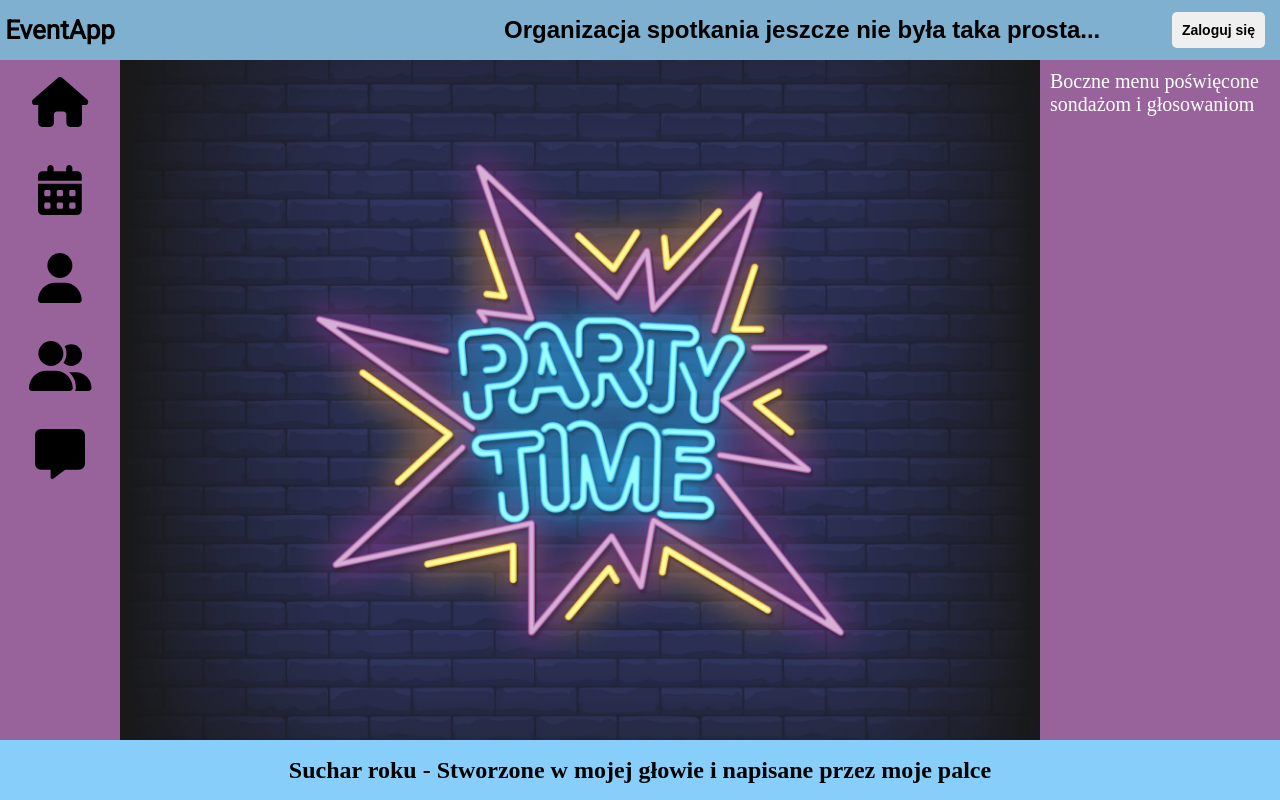
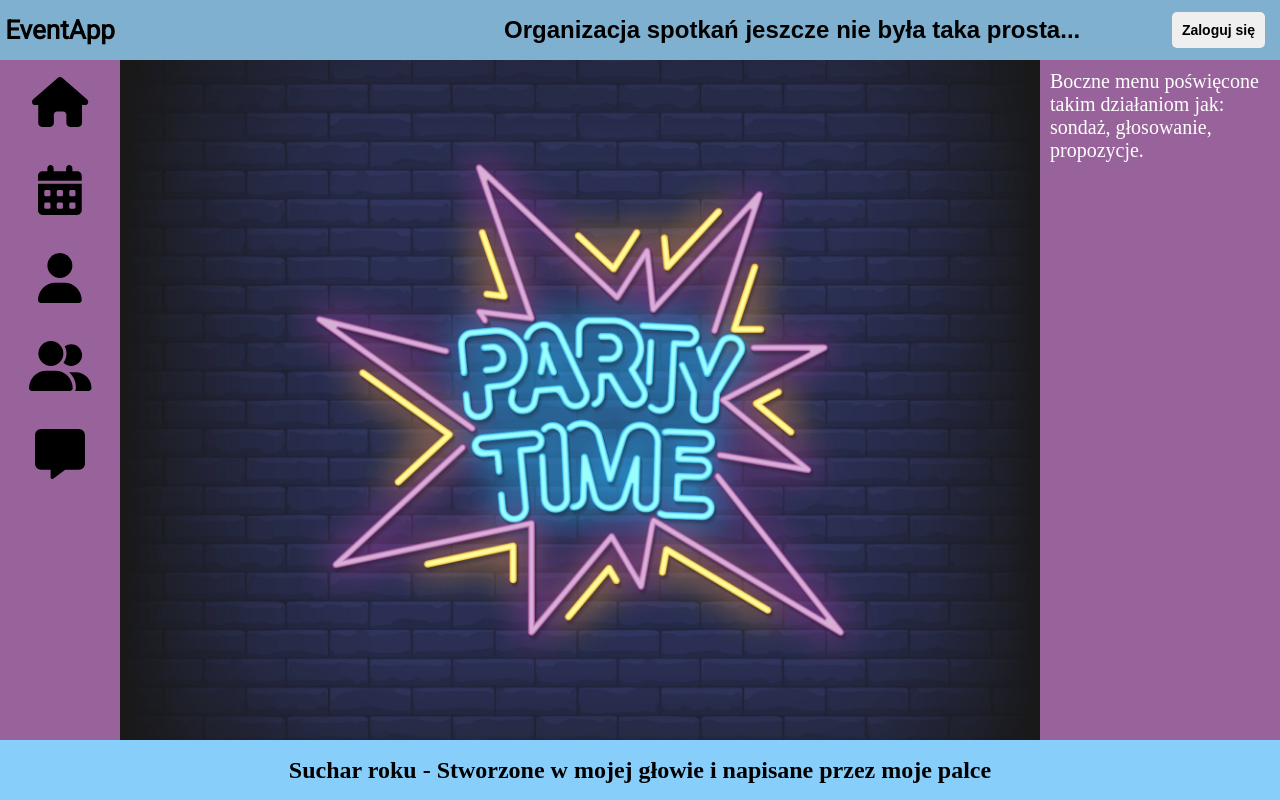
Before and after one commit to JakubSosn/EventApp, a React (Create React App) app: page / in a window 1280 px wide. Built offline with nearby package versions, Linux system fonts and the light colour scheme.

Commit message:
Fixing Content start page

```diff
--- a/src/Aside.jsx
+++ b/src/Aside.jsx
@@ -4,7 +4,7 @@ const Aside = () => {
   return (
     <aside className={styles.wrapperAside}>
       <div>
-        <p>Boczne menu poświęcone sondażom i głosowaniom</p>
+        <p>Boczne menu poświęcone takim działaniom jak: sondaż, głosowanie, propozycje.</p>
       </div>
     </aside>
   );
--- a/src/content/Content.jsx
+++ b/src/content/Content.jsx
@@ -1,4 +1,4 @@
-import { Routes, Route } from "react-router-dom";
+import { Routes, Route, Navigate } from "react-router-dom";
 
 import Event from "../components/Event";
 import Friends from "../components/Friends";
@@ -18,6 +18,7 @@ const Content = () => {
             <Route path='/profil' element={<Profil />} />;
             <Route path='/friends' element={<Friends />} />;
             <Route path='/message' element={<Message />} />;
+            <Route path='*' element={<Navigate to='/' replace />} />;
         </Routes>
         </div>
     </main>
--- a/src/header/Header.jsx
+++ b/src/header/Header.jsx
@@ -14,7 +14,7 @@ import UserContext from '../UserContext';
     return (
       <header className={styles.header}>
         <div className={styles.logo}>EventApp</div>
-        <h1 className={styles.title}>Organizacja spotkania jeszcze nie była taka prosta...</h1>
+        <h1 className={styles.title}>Organizacja spotkań jeszcze nie była taka prosta...</h1>
         <div className={styles.user}>{isLoggedIn}</div>
       </header>
     );
```
